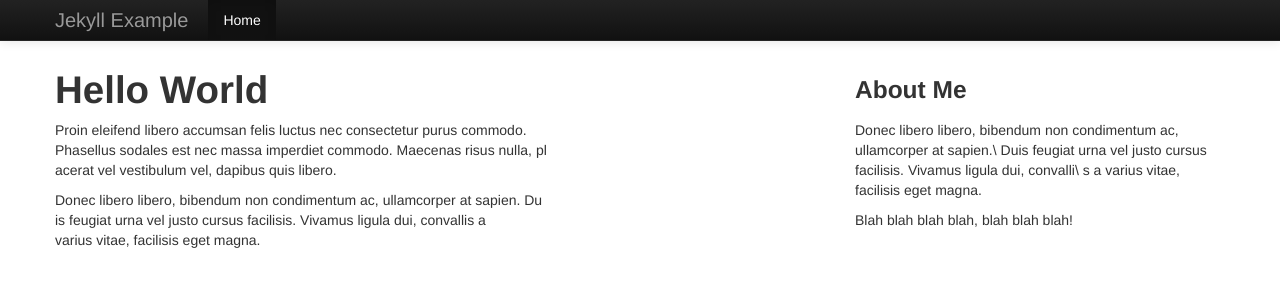
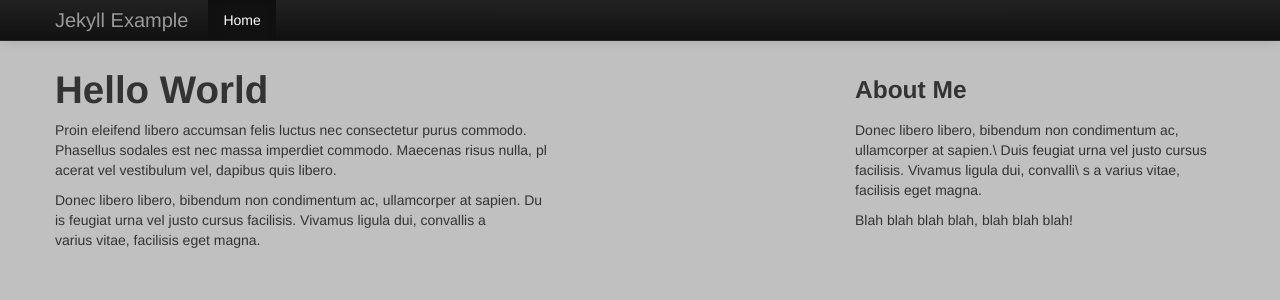
Before and after one commit to andrew-drake/jekyll-test, a Jekyll site: the page built from index.md, in a window 1280 px wide. Shown: the top 300 px of the page. Built offline with Jekyll 4.4.1, drawn with Linux system fonts in a browser that asks for light colours; Markdown is read by kramdown in place of the engine named in the settings.

Commit message:
oops forget these

```diff
--- a/_includes/header.html
+++ b/_includes/header.html
@@ -7,6 +7,7 @@
     <meta name="description" content="{{ site.description }}">
 
     <link href="css/bootstrap.css" rel="stylesheet">
+	<link href="css/style.css" rel="stylesheet">
     <style>
       body {
         padding-top: 60px;
@@ -21,7 +22,7 @@ ript>
     <![endif]-->
   </head>
 
-  <body>
+  <body class='body'>
 
     <div class="navbar navbar-inverse navbar-fixed-top">
       <div class="navbar-inner">
--- a/css/style.css
+++ b/css/style.css
@@ -0,0 +1,6 @@
+.body {
+	background-color:silver;
+}
+.blah {
+	font-color: green;
+}
```
